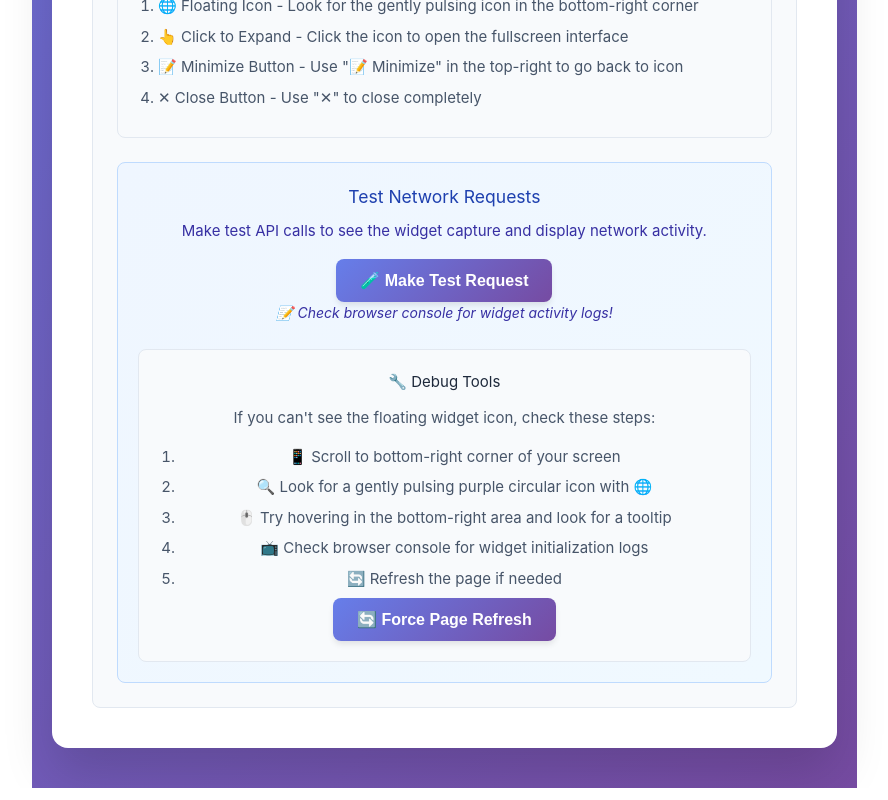
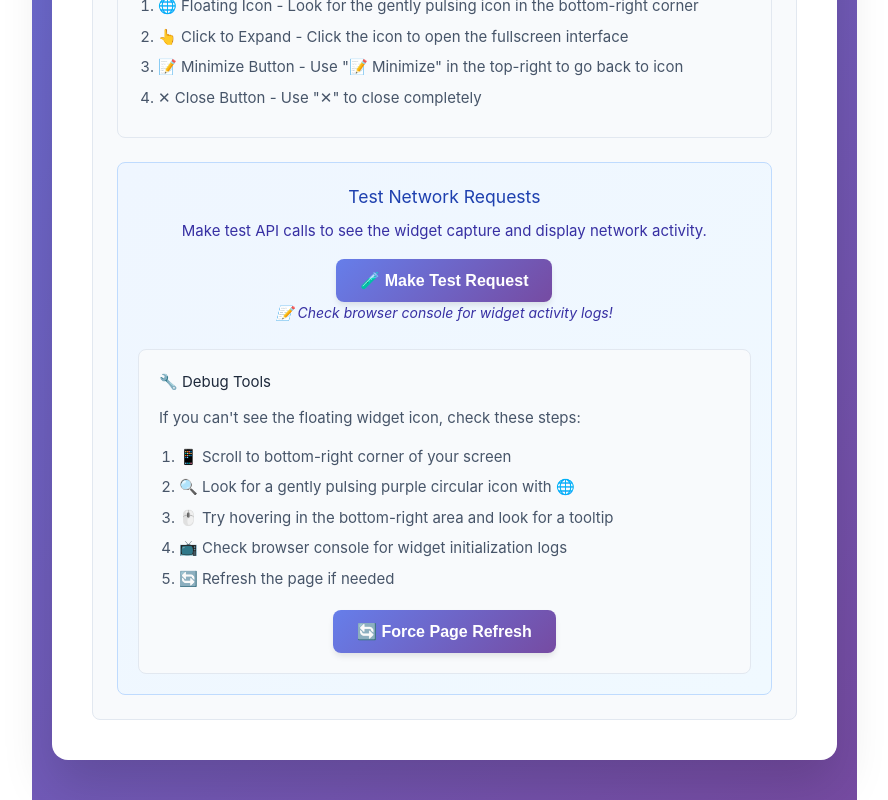
Before and after one commit to presencewebdesign/Network-Override-Tool, a Vue app: page / in a window 1280 px wide. Shown: the part 1116-1916 px from the top of the page, without its empty margins (0-888 px from the left). Built offline with nearby package versions, Linux system fonts and the light colour scheme.

Commit message:
Update README.md to clarify WidgetView and add EmbeddedView and AboutView; modify HomeView to include a greeting; enhance WidgetView layout with button wrapper and text alignment adjustments.

```diff
--- a/src/views/HomeView.vue
+++ b/src/views/HomeView.vue
@@ -4,6 +4,7 @@ import SimpleNetworkOverride from '../components/SimpleNetworkOverride.vue'
 
 <template>
   <main class="home-main">
+    helloß
     <SimpleNetworkOverride />
   </main>
 </template>
--- a/src/views/WidgetView.vue
+++ b/src/views/WidgetView.vue
@@ -82,7 +82,9 @@ import NetworkOverrideWidget from '../components/NetworkOverrideWidget.vue'
                 <li>📺 Check browser console for widget initialization logs</li>
                 <li>🔄 Refresh the page if needed</li>
               </ol>
-              <button @click="forceRefresh" class="debug-button">🔄 Force Page Refresh</button>
+              <div class="button-wrapper">
+                <button @click="forceRefresh" class="debug-button">🔄 Force Page Refresh</button>
+              </div>
             </div>
           </div>
         </section>
@@ -295,6 +297,7 @@ $shadow-lg: 0 25px 50px rgba(0, 0, 0, 0.15);
 .debug-section {
   @include section-base;
   margin-top: 24px;
+  text-align: left;
 
   h4 {
     color: $text-primary;
@@ -316,6 +319,11 @@ $shadow-lg: 0 25px 50px rgba(0, 0, 0, 0.15);
     color: $text-muted;
     line-height: 1.5;
   }
+
+  .button-wrapper {
+    text-align: center;
+    margin-top: 20px;
+  }
 }
 
 .debug-button {
```
Also changed, not shown: 1 other file (tests, documents, lock files or other folders).
